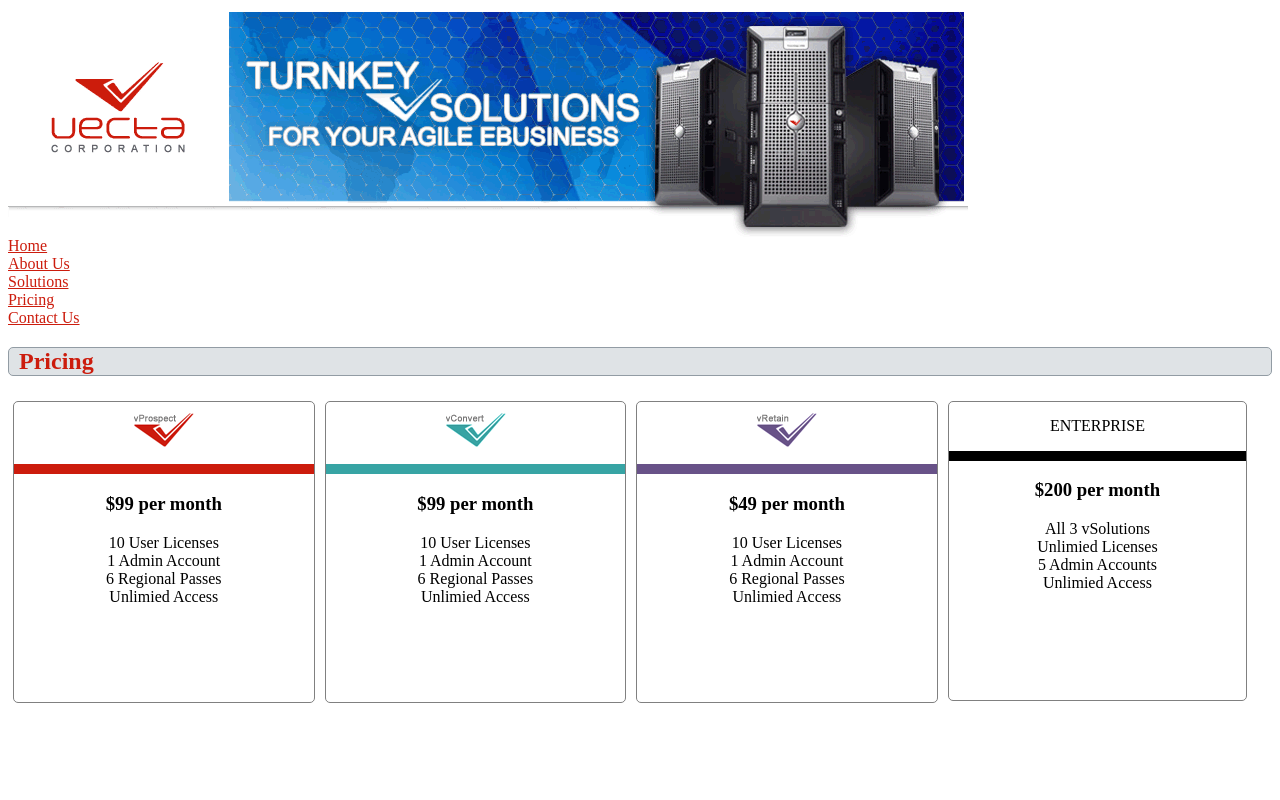
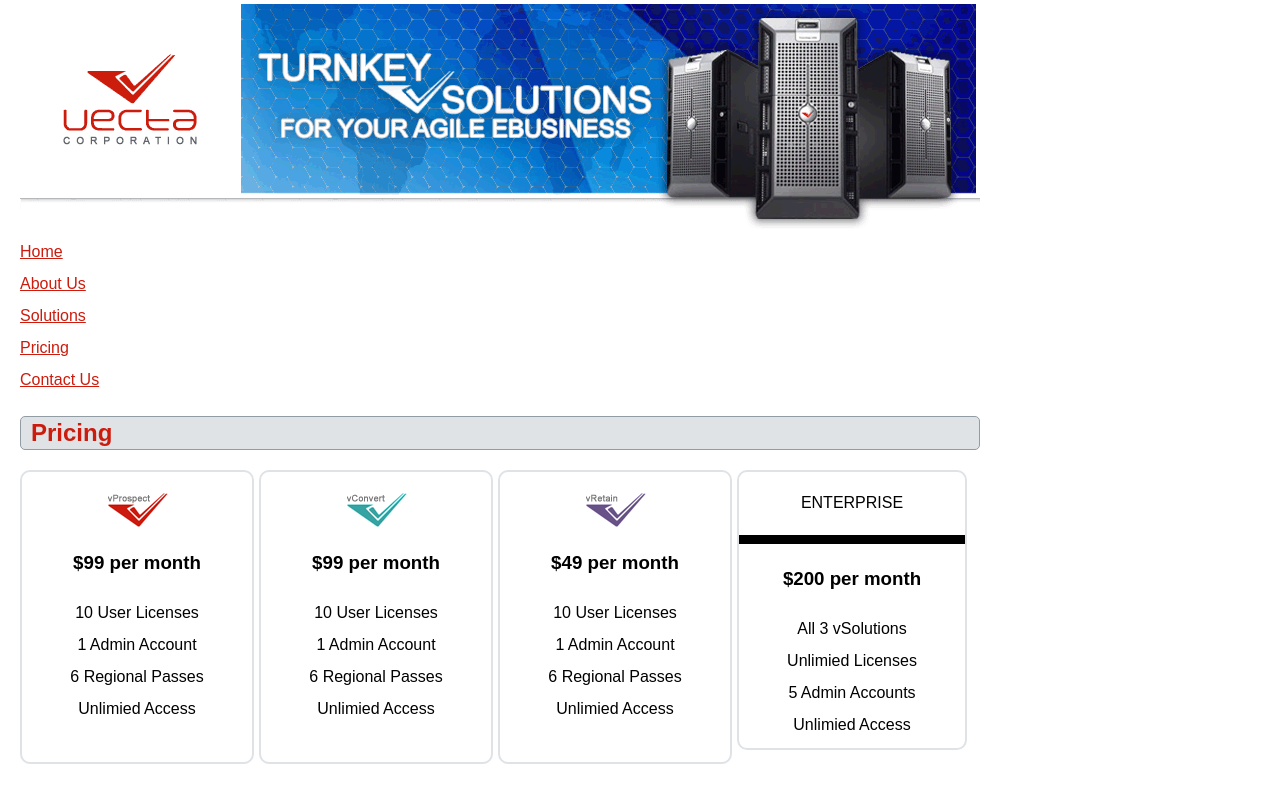
Before and after one commit to chinmaykhole/CS-648-Assignment-3, a plain HTML site: page part2/vectacorp/pricing.html in a window 1280 px wide. Drawn offline with Linux system fonts and the light colour scheme.

Commit message:
Update style.css

```diff
--- a/part2/styles/style.css
+++ b/part2/styles/style.css
@@ -1,44 +1,58 @@
+body{
+    width: 960px;
+    font-family: Arial, Helvetica, sans-serif;
+    font-size: 1em;
+    line-height: 2em;
 
+    margin-left: 20px;
+    margin-top: 0px;
+    margin-right: 0px;
+    margin-bottom: 0px;
+}
 
 ul:first-of-type{
     list-style-type: none;
-    padding: 0%;
+    padding-left: 0px;
 }
 
 ul ul{
-    margin-left: 3%;
+    margin-left: 40px;
 }
 
-#vprospect, #vconvert, #vretain{
+p[id^="v"] {
     font-weight: bold;
-}
+  }
+
 body >ul{
     margin-top: -10px;
 }
 
-a, h2{
+a:link, h2{
     color:#CC1C0D ;
 }
 
 p >img{
-    float: left;
+
     padding-top: 9px;
     padding-right: 5px;
+    float: left;
 }
 
-
 h2{
+    background-color: #DFE3E6;
     border: 1px solid #929CA4;
     border-radius: 5px;
     padding-left: 10px;
-    background-color: #DFE3E6;
+    border-width: 1px;
+    border-style: solid;
 }
 
 section >section> img{
-    float: left;
     padding-top: 10px;
     border-radius: 40px;
     padding-right: 10px;
+    float: left;
+    border-style: solid;
 }
 
 section >section> p{
@@ -48,12 +62,16 @@
 }
 
 .pricing> div{
-    margin: 5px 5px 20px 5px;
-    border: 1px solid grey;
-    float:left;
-    border-radius: 5px;
-    height: 300px;
-    width: 23.7%;
+    float: left;
+    margin-right: 5px;
+    border-style: solid;
+    border-width: 2px;
+    border-color: #DFE3E6;
+    border-radius: 10px;
+    width: 230px;
+    height: 280px;
+    padding: 10px 0px 0px 0px;
+    text-align: center;
 }
 .pricing> div:last-child{
     box-sizing: border-box;
@@ -70,19 +88,13 @@
 }
 .pricing > div:first-child > p:empty {
     background-color:#CC1C0D;
-    width: 100%;
-    height: 3.5%;
 }
 .pricing > div:nth-child(2) > p:empty {
     background-color:#37A4A4;
-    width: 100%;
-    height: 3.5%;
 
 }
 .pricing > div:nth-child(3) > p:empty {
     background-color:#685288;
-    width: 100%;
-    height: 3.5%;
 }
 .pricing > div:last-child > p:empty {
     background-color:#000000;
```
